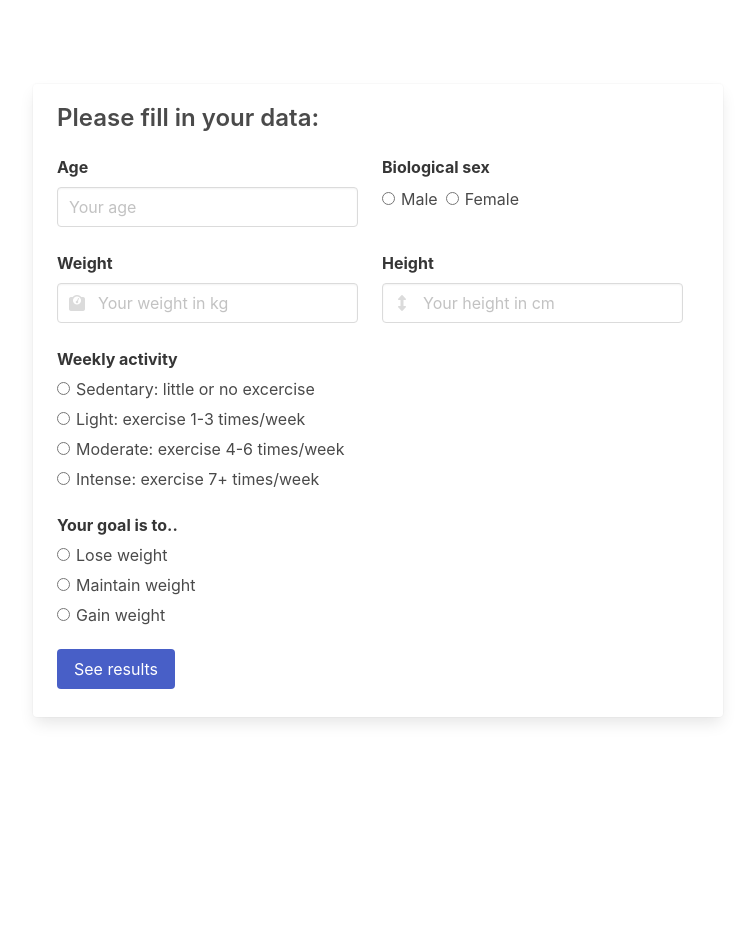
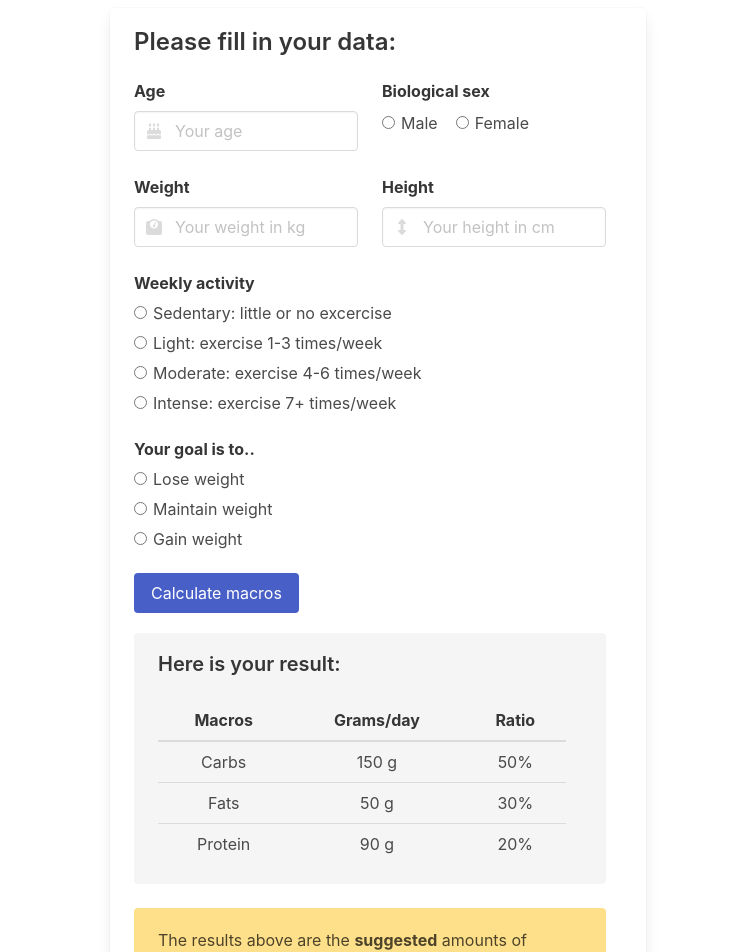
Before and after one commit to anastasiiaal/calc-react-bulma, a React (Vite) app: page / in a window 1280 px wide. Shown: the top 952 px of the page, without its empty margins (262-1017 px from the left). Before the commit the page ends 800 px from the top, so only its background shows below. Built offline with nearby package versions, Linux system fonts and the light colour scheme.

Commit message:
:sparkles: result component markup

```diff
--- a/src/App.jsx
+++ b/src/App.jsx
@@ -1,18 +1,23 @@
+import Result from "./Result"
+
 function App() {
   return (
     <section className="hero is-fullheight">
       <div className="container center">
 
-        <form className="notification card">
+        <form className="notification card m-2">
 
-          <h1 className="title is-4 mb-5">Please fill in your data:</h1>
+          <h1 className="title is-4 mb-5 has-text-grey-darker">Please fill in your data:</h1>
 
           <div className="columns">
             <div className="column">
               <div className="field">
                 <label className="label" for="age">Age</label>
-                <div className="control">
+                <div className="control has-icons-left">
                   <input id="age" className="input" type="number" placeholder="Your age" />
+                  <span className="icon is-small is-left">
+                    <i className="fa-solid fa-cake-candles"></i>
+                  </span>
                 </div>
               </div>
             </div>
@@ -113,11 +118,14 @@ function App() {
 
           <div className="field">
             <div className="control">
-              <button className="button is-link mb-2">See results</button>
+              <button className="button is-link mb-2">Calculate macros</button>
             </div>
           </div>
 
+          <Result />
+
         </form>
+
 
       </div>
     </section>
--- /dev/null
+++ b/src/Result.jsx
@@ -0,0 +1,48 @@
+export default function Result() {
+    return (
+        <>
+            <div className="notification">
+                <h2 className="title is-5 has-text-grey-darker">Here is your result:</h2>
+                <div className="content">
+                    <table className="has-text-centered">
+                        <thead>
+                            <tr>
+                                <th>Macros</th>
+                                <th>Grams/day</th>
+                                <th>Ratio</th>
+                            </tr>
+                        </thead>
+                        <tbody>
+                            <tr>
+                                <td>Carbs</td>
+                                <td>150 g</td>
+                                <td>50%</td>
+                            </tr>
+                            <tr>
+                                <td>Fats</td>
+                                <td>50 g</td>
+                                <td>30%</td>
+                            </tr>
+                            <tr>
+                                <td>Protein</td>
+                                <td>90 g</td>
+                                <td>20%</td>
+                            </tr>
+
+                        </tbody>
+                    </table>
+                </div>
+            </div>
+
+            <div className="notification is-warning">
+                <p>
+                    The results above are the <span className="has-text-weight-bold">suggested</span> amounts of macronutrients and food energy (calories) you need to consume daily to {`maintain`} your weight.
+                </p>
+                <br />
+                <p>
+                    Those are only a <span className="has-text-weight-bold">guideline for more typical situations</span>. Please <span className="has-text-weight-bold is-underlined">consult with a doctor</span> for your macronutrient needs if you are an athlete, training for a specific purpose, or on special diet due to a disease, pregnancy, or other conditions.
+                </p>
+            </div>
+        </>
+    )
+}
--- a/src/assets/helpers.css
+++ b/src/assets/helpers.css
@@ -2,6 +2,7 @@
     display: flex;
     justify-content: center;
     align-items: center;
+    flex-direction: column;
 }
 
 .vertical {
@@ -13,10 +14,18 @@
     margin-left: 0 !important;
 }
 
-label.radio:not(:last-child) {
+label.radio {
+    padding: 0 10px 0 0;
+}
+
+.vertical label.radio:not(:last-child) {
     padding: 0 0 10px;
 }
 
 label.radio input {
     margin-right: 6px;
 }
+
+.container {
+    max-width: 552px !important;
+}
```
